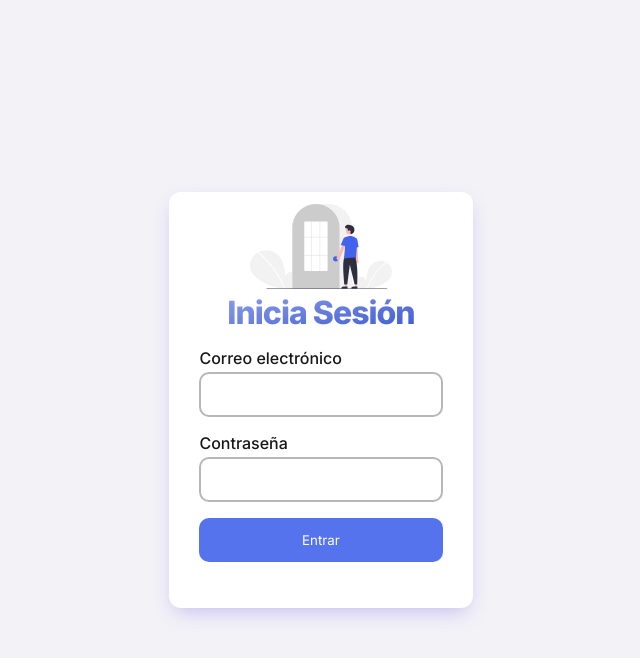
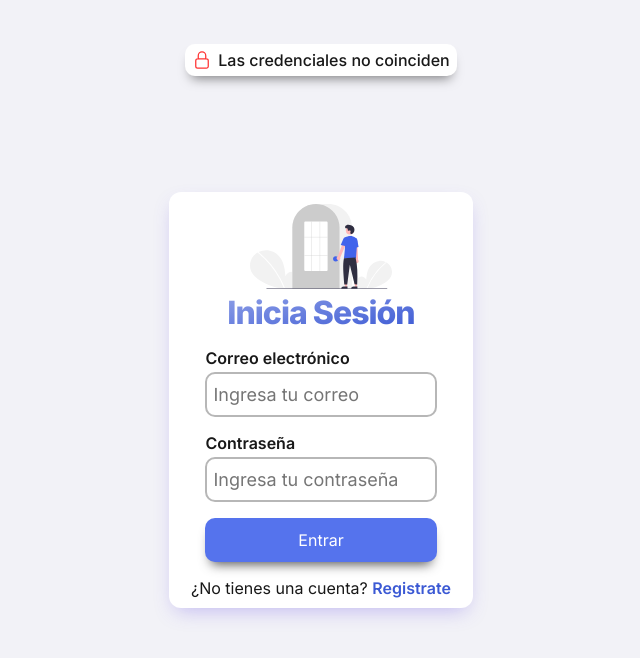
Before and after one commit to ValenciaArcega/sigma, a React (Vite) app: page / in a window 1280 px wide. Shown: the top 658 px of the page, without its empty margins (319-959 px from the left). Built offline with nearby package versions, Linux system fonts and the light colour scheme.

Commit message:
features: login screen had been completed, also the wrong credentials message and state is set to can be modified, also some style issues

```diff
--- a/App.css
+++ b/App.css
@@ -31,9 +31,11 @@ input {
 }
 
 /* ///////////////////////////////////////////////////// */
+/* Login.jsx */
 .container-login {
   height: 100vh;
   display: flex;
+  flex-direction: column;
   align-items: center;
   justify-content: center;
 }
@@ -50,32 +52,38 @@ input {
 }
 
 .login-img {
+  height: 5.3rem;
   margin-top: 12px;
-  height: 5.3rem;
+  user-select: none;
+  pointer-events: none;
 }
 
 .login-title {
+  margin-top: 4px;
   font-size: 2rem;
-  margin-top: 4px;
   letter-spacing: -1px;
   font-weight: 800;
+  user-select: none;
+  pointer-events: none;
   background: linear-gradient(to right bottom, #8fa0e7, var(--primaryColor-shade));
   -webkit-background-clip: text;
   -webkit-text-fill-color: transparent;
 }
 
 .login-label {
-  width: 80%;
+  width: 76%;
   margin-top: 1rem;
-  font-weight: 500;
+  font-weight: 600;
+  user-select: none;
+  pointer-events: none;
 }
 
 .login-inputMail,
 .login-inputPass {
   min-height: 36px;
-  width: 80%;
+  width: 76%;
   margin-top: 4px;
-  padding: 10px;
+  padding: 10px 6px;
   border-radius: 10px;
   font-size: 18px;
   outline: none;
@@ -89,18 +97,71 @@ input {
 
 .login-buttonLogin {
   min-height: 44px;
-  width: 80%;
+  width: 76%;
   margin-top: 1rem;
   border-radius: 10px;
+  font-size: 16px;
   border: none;
   outline: none;
   color: #fff;
   background-color: #5573ed;
+  box-shadow: 0px 8px 12px -6px rgba(0, 0, 0, 0.7);
+}
+
+.login-buttonLogin:hover {
+  cursor: pointer;
+  box-shadow: 0px 8px 12px -6px rgba(0, 0, 0, 0.77);
+}
+
+.login-labelBGR {
+  margin-top: 16px;
+  font-size: 16px;
+}
+
+.login-buttonGoRegister {
+  font-size: 16px;
+  font-weight: 600;
+  border: none;
+  outline: none;
+  background: none;
+  color: var(--primaryColor-shade);
+}
+
+.login-buttonGoRegister:hover {
+  font-weight: 700;
+  cursor: pointer;
 }
 
 /* ///////////////////////////////////////////////////// */
+/* BadCredentials.jsx */
+.containerMessage-wrongCredentials {
+  height: 2rem;
+  width: 17rem;
+  gap: 6px;
+  font-size: 16px;
+  border-radius: 10px;
+  top: 44px;
+  left: 50%;
+  transform: translateX(-50%);
+  user-select: none;
+  pointer-events: none;
+  position: absolute;
+  font-weight: 500;
+  display: flex;
+  /* grid-template-columns: 8% 1fr; */
+  align-items: center;
+  justify-content: center;
+  color: #181818;
+  background-color: #fff;
+  box-shadow: 0px 8px 12px -6px rgba(0, 0, 0, 0.5);
+}
 
+.wrongCredentials-svg-panlocked {
+  height: 20px;
+  color: #ff3232;
+}
 
 
 /* ///////////////////////////////////////////////////// */
+/* ///////////////////////////////////////////////////// */
 .hidden {}
--- /dev/null
+++ b/src/components/messages/BadCredentials.jsx
@@ -0,0 +1,12 @@
+import IconPadlocked from "../svg/IconPadlocked";
+
+const BadCredentials = () => {
+  return (
+    <div className="containerMessage-wrongCredentials">
+      <IconPadlocked />
+      Las credenciales no coinciden
+    </div>
+  );
+};
+
+export default BadCredentials;
--- /dev/null
+++ b/src/components/svg/IconPadlocked.jsx
@@ -0,0 +1,9 @@
+const IconPadlocked = () => {
+  return (
+    <svg xmlns="http://www.w3.org/2000/svg" fill="none" viewBox="0 0 24 24" strokeWidth={1.5} stroke="currentColor" className="wrongCredentials-svg-panlocked">
+      <path strokeLinecap="round" strokeLinejoin="round" d="M16.5 10.5V6.75a4.5 4.5 0 10-9 0v3.75m-.75 11.25h10.5a2.25 2.25 0 002.25-2.25v-6.75a2.25 2.25 0 00-2.25-2.25H6.75a2.25 2.25 0 00-2.25 2.25v6.75a2.25 2.25 0 002.25 2.25z" />
+    </svg>
+  );
+};
+
+export default IconPadlocked;
--- a/src/components/views/Login.jsx
+++ b/src/components/views/Login.jsx
@@ -1,17 +1,26 @@
+import BadCredentials from "../messages/BadCredentials";
+import { useState } from "react";
+
 const Login = () => {
+  const [isWrong, setIsWrong] = useState(true);
+
   return (
     <section className="container-login">
+
+      {isWrong ? <BadCredentials /> : null}
+
       <form className="login">
         <img className="login-img" src="./login.svg" alt="" />
         <h1 className="login-title">Inicia Sesión</h1>
 
         <label className="login-label" htmlFor="inputMail">Correo electrónico</label>
-        <input autoComplete="new-password" className="login-inputMail" type="text" id="inputMail" />
+        <input autoComplete="new-password" className="login-inputMail" type="text" id="inputMail" placeholder="Ingresa tu correo" />
 
         <label className="login-label" htmlFor="inputPass">Contraseña</label>
-        <input className="login-inputPass" type="password" id="inputPass" />
+        <input className="login-inputPass" type="password" id="inputPass" placeholder="Ingresa tu contraseña" />
 
-        <button className="login-buttonLogin">Entrar</button>
+        <button className="login-buttonLogin" type="submit">Entrar</button>
+        <label className="login-labelBGR" htmlFor="lbgr">¿No tienes una cuenta? <button className="login-buttonGoRegister" id="lbgr">Registrate</button></label>
       </form>
     </section>
   );
```
